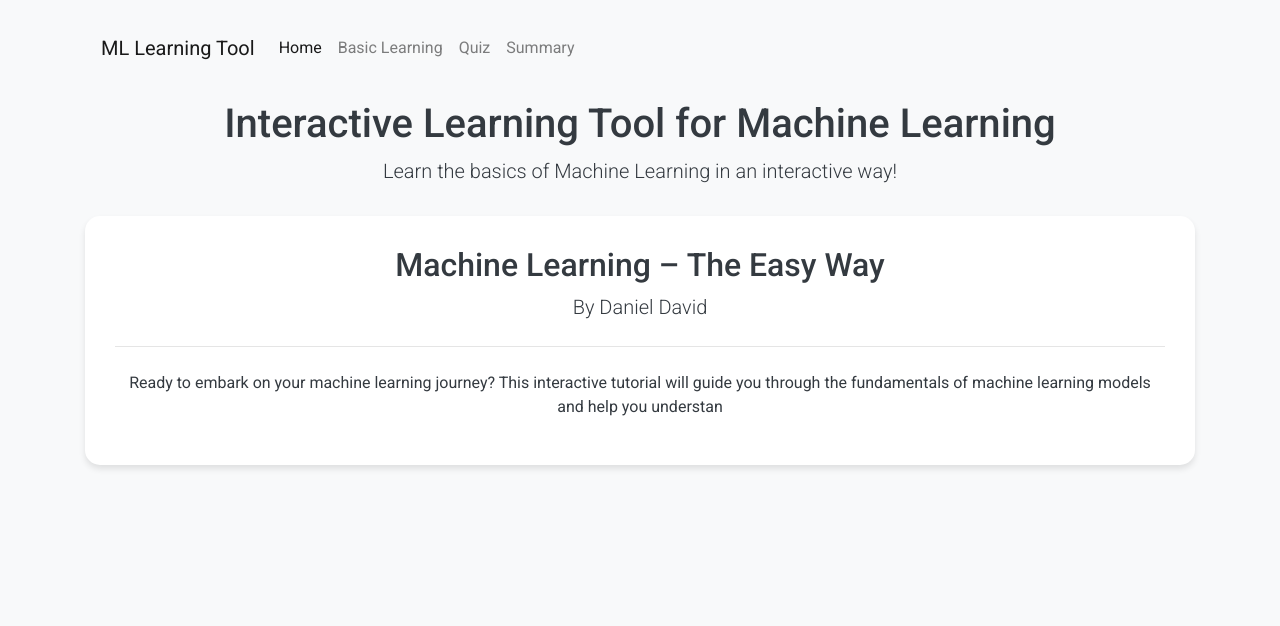
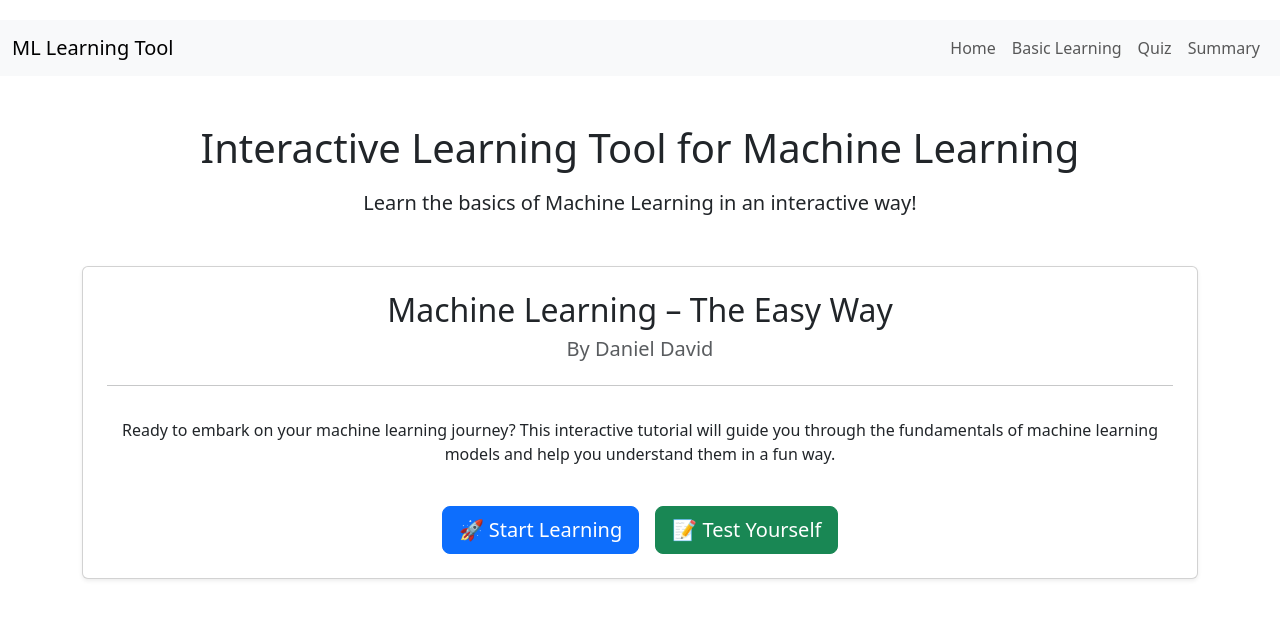
Before and after one commit to ddavid37/Machine_Learning--The_Easy_Way, a Flask app: page / in a window 1280 px wide. Shown: the top 626 px of the page. Run offline with Flask 3, Linux system fonts and the light colour scheme.

Commit message:
formating and colours

```diff
--- a/app.py
+++ b/app.py
@@ -3,19 +3,33 @@
 import uuid
 from datetime import datetime
 import os
+import random
+import time
+
+# Seed random number generator
+random.seed(time.time())
 
 app = Flask(__name__)
-app.secret_key = "ml_learning_tool_secret_key"  # For session management
+app.secret_key = os.getenv("SECRET_KEY", "dev_secret_key")  # Safer for production
+
+# Ensure data directory exists
+os.makedirs('data', exist_ok=True)
+
 
 # Load data from JSON files
 def load_json_data(filename):
-    with open(os.path.join('data', filename), 'r') as file:
+    filepath = os.path.join('data', filename)
+    if not os.path.exists(filepath):
+        return []
+    with open(filepath, 'r') as file:
         return json.load(file)
+
 
 # Function to log user activity
 def log_user_activity(activity_type, data=None):
     if 'user_id' not in session:
         session['user_id'] = str(uuid.uuid4())
+    if 'activities' not in session:
         session['activities'] = []
 
     activity = {
@@ -28,10 +42,12 @@
     session.modified = True
     return activity
 
+
 @app.route('/')
 def home():
     log_user_activity('page_view', {'page': 'home'})
     return render_template('index.html')
+
 
 @app.route('/learn/<int:page_id>')
 def learn(page_id):
@@ -41,7 +57,7 @@
     if page_id < 1 or page_id > len(learning_content):
         return redirect(url_for('learn', page_id=1))
 
-    current_page = learning_content[page_id-1]
+    current_page = learning_content[page_id - 1]
     log_user_activity('learning_page_view', {
         'page_id': page_id,
         'page_title': current_page['title']
@@ -54,11 +70,13 @@
         total_pages=len(learning_content)
     )
 
+
 @app.route('/quiz')
 def quiz():
     questions = load_json_data('quiz_questions.json')
     log_user_activity('quiz_start')
     return render_template('quiz.html', questions=questions)
+
 
 @app.route('/submit_quiz', methods=['POST'])
 def submit_quiz():
@@ -99,6 +117,7 @@
         'results': results
     })
 
+
 @app.route('/summary')
 def summary():
     if 'activities' not in session:
@@ -113,8 +132,9 @@
 
     log_user_activity('summary_view')
     return render_template('summary.html',
-                          activities=session['activities'],
-                          quiz_result=quiz_result)
+                           activities=session['activities'],
+                           quiz_result=quiz_result)
+
 
 @app.route('/log_action', methods=['POST'])
 def log_action():
@@ -122,9 +142,6 @@
     activity = log_user_activity(data['activity_type'], data.get('data'))
     return jsonify({'status': 'success', 'activity': activity})
 
+
 if __name__ == '__main__':
-    # Create data directory if it doesn't exist
-    if not os.path.exists('data'):
-        os.makedirs('data')
-
     app.run(debug=True)
--- a/static/css/styles.css
+++ b/static/css/styles.css
@@ -1,15 +1,26 @@
+/* === Theme Variables === */
+:root {
+  --base-color: #343a40;
+  --accent-color: #0d6efd;
+  --light-grey: #f8f9fa;
+  --dark-grey: #212529;
+}
+
+/* Global styles */
 body {
   font-family: "Roboto", sans-serif;
-  background-color: #f8f9fa;
-  color: #343a40;
+  background-color: #98b8e3;
+  color: var(--base-color);
   padding-top: 20px;
 }
 
+/* Header */
 .header {
   margin-bottom: 30px;
   text-align: center;
 }
 
+/* Jumbotron (home intro) */
 .jumbotron {
   background-color: #ffffff;
   border-radius: 15px;
--- a/static/js/script.js
+++ b/static/js/script.js
@@ -1,8 +1,6 @@
 document.addEventListener('DOMContentLoaded', function() {
-    // Track page view
     logUserActivity('page_load', { path: window.location.pathname });
 
-    // Handle start button on home page
     const startButton = document.getElementById('start-button');
     if (startButton) {
         startButton.addEventListener('click', function() {
@@ -11,23 +9,19 @@
         });
     }
 
-    // Handle quiz submission
     const quizForm = document.getElementById('quiz-form');
     if (quizForm) {
         initializeQuiz();
     }
 
-    // Handle interactive elements in learning pages
     setupLearningInteractions();
 });
 
-// Function to log user actions to the server
+// --- User activity logging ---
 function logUserActivity(activityType, data = {}) {
     fetch('/log_action', {
         method: 'POST',
-        headers: {
-            'Content-Type': 'application/json',
-        },
+        headers: { 'Content-Type': 'application/json' },
         body: JSON.stringify({
             activity_type: activityType,
             data: data,
@@ -36,14 +30,9 @@
     });
 }
 
-// Function to log specific user choices in the learning material
 function logUserChoice(category, choice) {
-    logUserActivity('user_choice', {
-        category: category,
-        choice: choice
-    });
+    logUserActivity('user_choice', { category, choice });
 
-    // Optional: Provide visual feedback
     const alertDiv = document.createElement('div');
     alertDiv.className = 'alert alert-success alert-dismissible fade show';
     alertDiv.innerHTML = `
@@ -53,21 +42,16 @@
         </button>
     `;
 
-    // Insert the alert after the list-group
     const listGroup = document.querySelector('.list-group');
     if (listGroup) {
         listGroup.after(alertDiv);
     }
 
-    // Remove the alert after 3 seconds
-    setTimeout(() => {
-        alertDiv.remove();
-    }, 3000);
+    setTimeout(() => alertDiv.remove(), 3000);
 }
 
-// Setup interactive elements in learning pages
+// --- Button tracking ---
 function setupLearningInteractions() {
-    // Track button clicks
     document.querySelectorAll('button:not([data-dismiss])').forEach(button => {
         button.addEventListener('click', function() {
             const buttonText = this.textContent.trim();
@@ -75,7 +59,6 @@
         });
     });
 
-    // Track navigation between learning pages
     document.querySelectorAll('.nav-button').forEach(button => {
         button.addEventListener('click', function() {
             const direction = this.dataset.direction;
@@ -84,85 +67,64 @@
     });
 }
 
-// Initialize quiz functionality
+// --- Quiz logic ---
 function initializeQuiz() {
     const quizForm = document.getElementById('quiz-form');
     const submitButton = document.getElementById('submit-quiz');
     const questions = document.querySelectorAll('.question-card');
     let userAnswers = {};
 
-    // Handle option selection
     document.querySelectorAll('.option-btn').forEach(button => {
         button.addEventListener('click', function() {
             const questionId = this.closest('.question-card').dataset.questionId;
             const selectedOption = this.dataset.option;
 
-            // Remove selection from other options in the same question
-            const questionButtons = document.querySelectorAll(`.question-card[data-question-id="${questionId}"] .option-btn`);
-            questionButtons.forEach(btn => btn.classList.remove('selected'));
+            document.querySelectorAll(`.question-card[data-question-id="${questionId}"] .option-btn`)
+                .forEach(btn => btn.classList.remove('selected'));
 
-            // Mark this option as selected
             this.classList.add('selected');
-
-            // Store the answer
             userAnswers[questionId] = selectedOption;
 
-            // Log the selected option
-            logUserActivity('quiz_answer_selection', {
-                question_id: questionId,
-                selected_option: selectedOption
-            });
+            logUserActivity('quiz_answer_selection', { question_id: questionId, selected_option: selectedOption });
 
-            // Enable submit button if all questions are answered
             if (Object.keys(userAnswers).length === questions.length) {
                 submitButton.disabled = false;
             }
         });
     });
 
-    // Handle quiz submission
     submitButton.addEventListener('click', function() {
-        // Disable submit button to prevent multiple submissions
         submitButton.disabled = true;
         submitButton.innerHTML = '<span class="spinner-border spinner-border-sm" role="status" aria-hidden="true"></span> Processing...';
 
-        // Send answers to server
         fetch('/submit_quiz', {
             method: 'POST',
-            headers: {
-                'Content-Type': 'application/json',
-            },
+            headers: { 'Content-Type': 'application/json' },
             body: JSON.stringify(userAnswers)
         })
         .then(response => response.json())
-        .then(data => {
-            // Show results
-            displayQuizResults(data);
-        })
+        .then(data => displayQuizResults(data))
         .catch(error => {
             console.error('Error:', error);
-            alert('There was an error submitting your quiz. Please try again.');
+            alert('Error submitting your quiz. Please try again.');
             submitButton.disabled = false;
             submitButton.textContent = 'Submit Quiz';
         });
     });
 }
 
-// Display quiz results
 function displayQuizResults(data) {
     const quizContainer = document.getElementById('quiz-container');
     const resultsContainer = document.getElementById('results-container');
 
-    // Hide quiz questions
     quizContainer.style.display = 'none';
 
-    // Show score
     const scorePercentage = data.score.toFixed(0);
     let scoreClass = 'text-danger';
     if (scorePercentage >= 70) scoreClass = 'text-success';
     else if (scorePercentage >= 50) scoreClass = 'text-warning';
 
-    let scoreHTML = `
+    const scoreHTML = `
         <div class="quiz-result mb-4">
             <h2>Your Score: <span class="${scoreClass}">${scorePercentage}%</span></h2>
             <p>You got ${data.correct_count} out of ${data.total_questions} questions correct.</p>
@@ -174,51 +136,40 @@
         </div>
     `;
 
-    // Show explanations for each question
-    let explanationsHTML = '<h3>Review Your Answers</h3>';
-
-    data.results.forEach(result => {
-        const questionElement = document.querySelector(`.question-card[data-question-id="${result.question_id}"]`);
-        const questionText = questionElement.querySelector('h5').textContent;
-        const options = {};
-
-        // Get all options for this question
-        questionElement.querySelectorAll('.option-btn').forEach(btn => {
-            options[btn.dataset.option] = btn.textContent.replace(btn.dataset.option + '. ', '');
-        });
-
-        // Create explanation card
-        explanationsHTML += `
-            <div class="card mb-3">
-                <div class="card-header ${result.is_correct ? 'bg-success text-white' : 'bg-danger text-white'}">
-                    ${result.is_correct ? '✓ Correct' : '✗ Incorrect'}
-                </div>
-                <div class="card-body">
-                    <h5 class="card-title">${questionText}</h5>
-                    <p class="card-text">
-                        <strong>Your answer:</strong> ${result.user_answer}. ${options[result.user_answer]}<br>
-                        ${!result.is_correct ? `<strong>Correct answer:</strong> ${result.correct_answer}. ${options[result.correct_answer]}<br>` : ''}
-                    </p>
-                    <div class="explanation">
-                        <strong>Explanation:</strong> ${questionElement.dataset.explanation}
-                    </div>
-                </div>
-            </div>
-        `;
-    });
-
-    // Add a button to go to summary or retake quiz
-    const actionsHTML = `
-        <div class="d-flex justify-content-between mt-4">
-            <a href="/summary" class="btn btn-primary">View Summary</a>
-            <a href="/learn/1" class="btn btn-outline-secondary">Review Material</a>
-            <a href="/quiz" class="btn btn-success">Retake Quiz</a>
-        </div>
-    `;
-
-    resultsContainer.innerHTML = scoreHTML + explanationsHTML + actionsHTML;
+    resultsContainer.innerHTML = scoreHTML;
     resultsContainer.style.display = 'block';
-
-    // Scroll to top
     window.scrollTo({ top: 0, behavior: 'smooth' });
 }
+
+function allowDrop(ev) {
+    ev.preventDefault();
+}
+
+function drag(ev) {
+    ev.dataTransfer.setData('text', ev.target.id);
+}
+
+function drop(ev, groupId) {
+    ev.preventDefault();
+    const data = ev.dataTransfer.getData('text');
+    const draggedElement = document.getElementById(data);
+    if (draggedElement && ev.target.classList.contains('basket')) {
+        ev.target.appendChild(draggedElement);
+        logUserActivity('drag_drop_unsupervised', { item: draggedElement.textContent, group: groupId });
+
+        // Short delay to wait for DOM move
+        setTimeout(() => {
+            checkCompletion();
+        }, 100);
+    }
+}
+
+function checkCompletion() {
+    const totalItems = 9;
+    const placedItems = document.querySelectorAll('.basket .emoji-card').length;
+
+    if (placedItems === totalItems) {
+        document.getElementById('drag-drop-result').innerHTML = "<div class='alert alert-success'>✅ Great job! You grouped all the items successfully, just like unsupervised learning discovers hidden patterns!</div>";
+        logUserActivity('drag_drop_unsupervised_completed');
+    }
+}
--- a/templates/index.html
+++ b/templates/index.html
@@ -1,75 +1,47 @@
 <!DOCTYPE html>
 <html lang="en">
 <head>
-    <meta charset="UTF-8" />
-    <meta name="viewport" content="width=device-width, initial-scale=1.0" />
-    <title>Interactive Learning Tool for Machine Learning</title>
-    <link
-      rel="stylesheet"
-      href="https://cdn.jsdelivr.net/npm/bootstrap@4.6.0/dist/css/bootstrap.min.css"
-    />
-    <link
-      href="https://fonts.googleapis.com/css2?family=Roboto:wght@300;400;500;700&display=swap"
-      rel="stylesheet"
-    />
-    <link
-      rel="stylesheet"
-      href="{{ url_for('static', filename='css/styles.css') }}"
-    />
+  <meta charset="UTF-8">
+  <title>ML Learning Tool</title>
+  <link href="/static/css/styles.css" rel="stylesheet">
+  <link href="https://cdn.jsdelivr.net/npm/bootstrap@5.3.2/dist/css/bootstrap.min.css" rel="stylesheet">
 </head>
 <body>
-    <div class="container">
-      <nav class="navbar navbar-expand-lg navbar-light bg-light mb-4">
+
+<nav class="navbar navbar-expand-lg navbar-light bg-light">
+  <div class="container-fluid">
     <a class="navbar-brand" href="/">ML Learning Tool</a>
-        <button
-          class="navbar-toggler"
-          type="button"
-          data-toggle="collapse"
-          data-target="#navbarNav"
-          aria-controls="navbarNav"
-          aria-expanded="false"
-          aria-label="Toggle navigation"
-        >
+    <button class="navbar-toggler" type="button" data-bs-toggle="collapse" data-bs-target="#navbarNav">
       <span class="navbar-toggler-icon"></span>
     </button>
     <div class="collapse navbar-collapse" id="navbarNav">
-          <ul class="navbar-nav">
-            <li class="nav-item active">
-              <a class="nav-link" href="/">Home <span class="sr-only">(current)</span></a>
-            </li>
-            <li class="nav-item">
-              <a class="nav-link" href="/learn/1">Basic Learning</a>
-            </li>
-            <li class="nav-item">
-              <a class="nav-link" href="/quiz">Quiz</a>
-            </li>
-            <li class="nav-item">
-              <a class="nav-link" href="/summary">Summary</a>
-            </li>
+      <ul class="navbar-nav ms-auto">
+        <li class="nav-item"><a class="nav-link" href="/">Home</a></li>
+        <li class="nav-item"><a class="nav-link" href="/learn/1">Basic Learning</a></li>
+        <li class="nav-item"><a class="nav-link" href="/quiz">Quiz</a></li>
+        <li class="nav-item"><a class="nav-link" href="/summary">Summary</a></li>
       </ul>
+    </div>
   </div>
 </nav>
 
-      <div class="header">
-        <h1>Interactive Learning Tool for Machine Learning</h1>
-        <p class="lead">
-          Learn the basics of Machine Learning in an interactive way!
-        </p>
+<div class="container text-center my-5">
+  <h1 class="mb-3">Interactive Learning Tool for Machine Learning</h1>
+  <p class="lead">Learn the basics of Machine Learning in an interactive way!</p>
+
+  <div class="card my-5 p-4 shadow-sm">
+    <h2>Machine Learning – The Easy Way</h2>
+    <h5 class="text-muted">By Daniel David</h5>
+    <hr>
+    <p class="mt-3">Ready to embark on your machine learning journey? This interactive tutorial will guide you through the fundamentals of machine learning models and help you understand them in a fun way.</p>
+
+    <div class="d-flex justify-content-center mt-4 gap-3">
+      <a href="/learn/1" class="btn btn-primary btn-lg">🚀 Start Learning</a>
+      <a href="/quiz" class="btn btn-success btn-lg">📝 Test Yourself</a>
+    </div>
+  </div>
 </div>
 
-      <div class="jumbotron text-center">
-        <h2>Machine Learning – The Easy Way</h2>
-        <p class="lead">By Daniel David</p>
-        <hr class="my-4" />
-        <p>
-          Ready to embark on your machine learning journey? This interactive
-          tutorial will guide you through the fundamentals of machine learning
-          models and help you understan
-        </p>
-      </div>
-    </div>
-    <script src="https://code.jquery.com/jquery-3.5.1.min.js"></script>
-    <script src="https://cdn.jsdelivr.net/npm/bootstrap@4.6.0/dist/js/bootstrap.bundle.min.js"></script>
-    <script src="{{ url_for('static', filename='js/script.js') }}"></script>
+<script src="https://cdn.jsdelivr.net/npm/bootstrap@5.3.2/dist/js/bootstrap.bundle.min.js"></script>
 </body>
 </html>
```
Also changed, not shown: other parts of static/css/styles.css (+34 -9 lines), data/learning_content.json (+38 -60 lines), data/quiz_questions.json (+9 -9 lines). Lines whose indentation alone changed are shown as unchanged.
